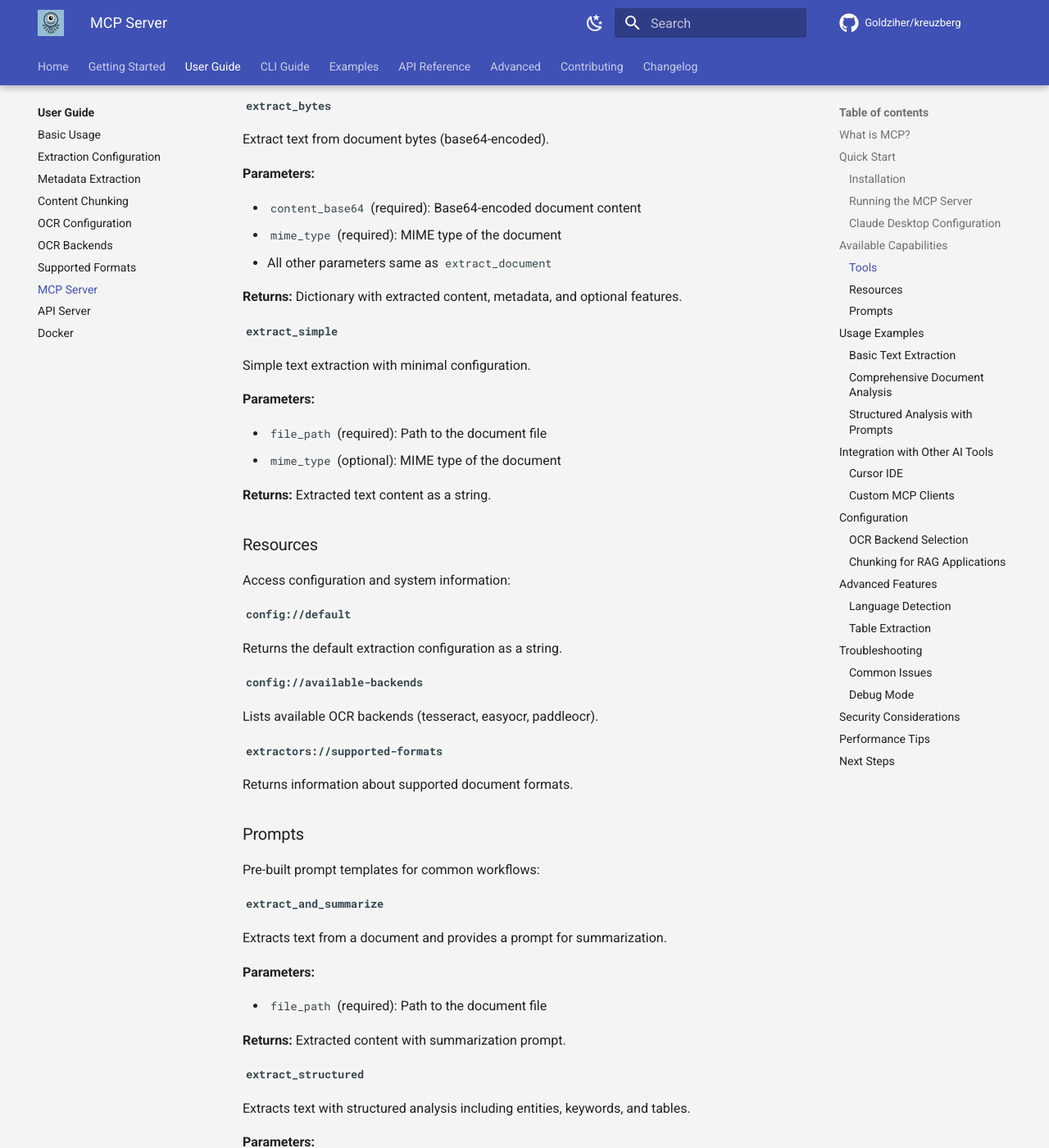
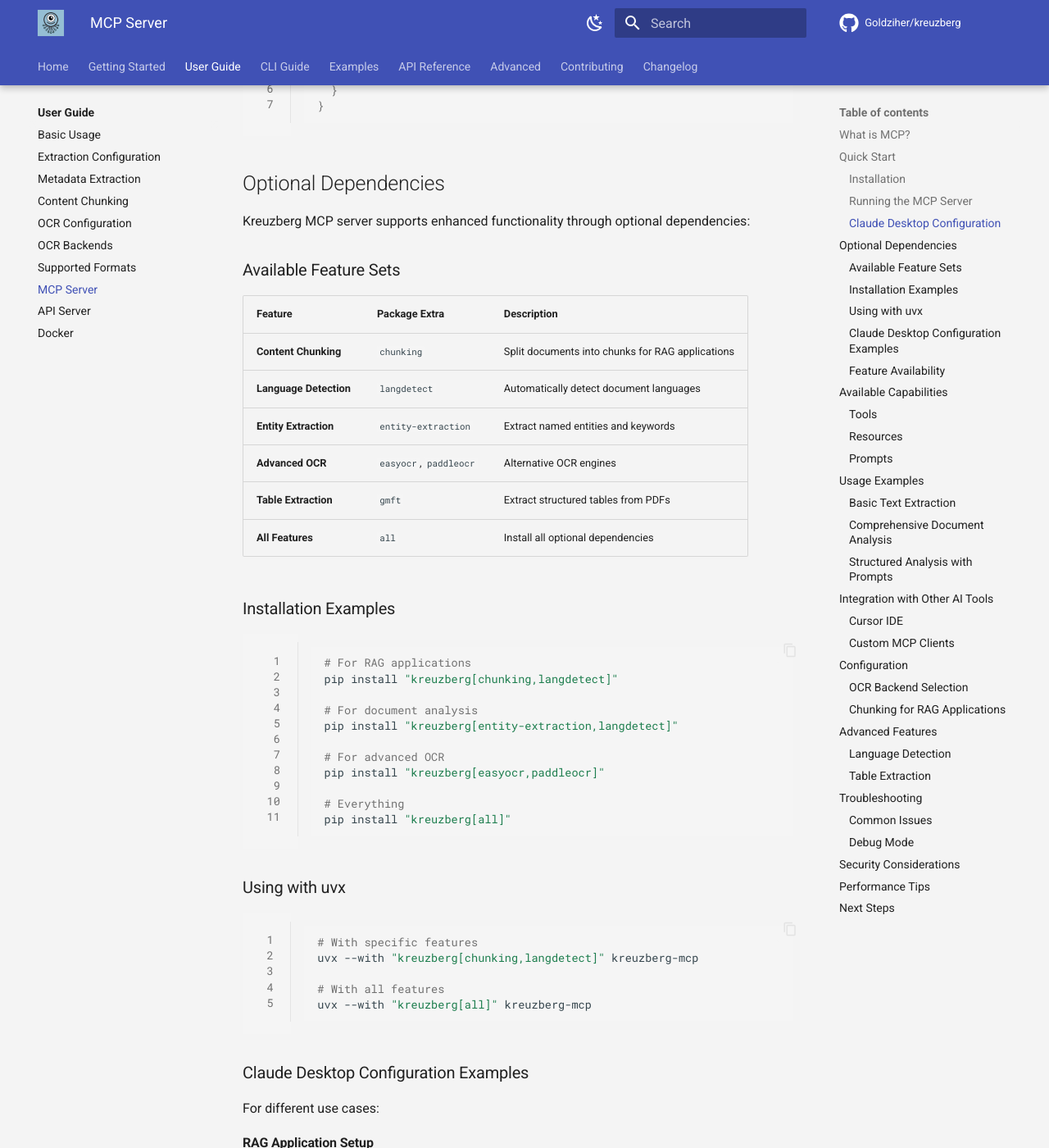
Before and after one commit to elevenday8-design/kreuzberg, an MkDocs documentation site: the page built from docs/user-guide/mcp-server.md, in a window 1280 px wide and 1400 px high, scrolled down 2098 px. Shown: the whole window at 82% size. Built offline with MkDocs 1.6.1 and Material for MkDocs 9.7.7, drawn with Linux system fonts in a browser that asks for light colours; comment, search, counter and statistics services are not loaded; the version menu is left out; some of the changed text lies outside the part shown.

Commit message:
docs: clarify MCP server configuration and optional dependencies
- Add detailed Claude Desktop configuration examples
- Document uvx usage with optional dependencies
- Add troubleshooting section for missing dependencies
- Show configuration examples for different use cases
- Explain feature availability without optional deps
- Add comparison with Playwright MCP setup

````diff
--- a/docs/user-guide/mcp-server.md
+++ b/docs/user-guide/mcp-server.md
@@ -14,20 +14,30 @@
 
 ### Installation
 
-The MCP server is included with the base Kreuzberg installation:
+The MCP server is included with the base Kreuzberg installation, but you may want to install optional features:
 
 ```bash
+# Basic installation (includes MCP server)
 pip install kreuzberg
+
+# With optional features for enhanced functionality
+pip install "kreuzberg[chunking,langdetect,entity-extraction]"
+
+# With all features
+pip install "kreuzberg[all]"
 ```
 
 ### Running the MCP Server
 
 ```bash
-# Direct execution
+# Direct execution (after pip install)
 kreuzberg-mcp
 
 # With uvx (recommended for Claude Desktop)
 uvx kreuzberg-mcp
+
+# With uvx and optional features
+uvx --with "kreuzberg[chunking,langdetect]" kreuzberg-mcp
 ```
 
 ### Claude Desktop Configuration
@@ -37,6 +47,7 @@
 **On macOS:** `~/Library/Application Support/Claude/claude_desktop_config.json`
 **On Windows:** `%APPDATA%\Claude\claude_desktop_config.json`
 
+#### Basic Configuration
 ```json
 {
   "mcpServers": {
@@ -47,6 +58,140 @@
   }
 }
 ```
+
+#### With Optional Features
+```json
+{
+  "mcpServers": {
+    "kreuzberg": {
+      "command": "uvx",
+      "args": ["--with", "kreuzberg[chunking,langdetect,entity-extraction]", "kreuzberg-mcp"]
+    }
+  }
+}
+```
+
+#### Alternative: Using Pre-installed Kreuzberg
+If you have Kreuzberg installed with pip:
+```json
+{
+  "mcpServers": {
+    "kreuzberg": {
+      "command": "kreuzberg-mcp"
+    }
+  }
+}
+```
+
+## Optional Dependencies
+
+Kreuzberg MCP server supports enhanced functionality through optional dependencies:
+
+### Available Feature Sets
+
+| Feature | Package Extra | Description |
+|---------|---------------|-------------|
+| **Content Chunking** | `chunking` | Split documents into chunks for RAG applications |
+| **Language Detection** | `langdetect` | Automatically detect document languages |
+| **Entity Extraction** | `entity-extraction` | Extract named entities and keywords |
+| **Advanced OCR** | `easyocr`, `paddleocr` | Alternative OCR engines |
+| **Table Extraction** | `gmft` | Extract structured tables from PDFs |
+| **All Features** | `all` | Install all optional dependencies |
+
+### Installation Examples
+
+```bash
+# For RAG applications
+pip install "kreuzberg[chunking,langdetect]"
+
+# For document analysis
+pip install "kreuzberg[entity-extraction,langdetect]"
+
+# For advanced OCR
+pip install "kreuzberg[easyocr,paddleocr]"
+
+# Everything
+pip install "kreuzberg[all]"
+```
+
+### Using with uvx
+
+```bash
+# With specific features
+uvx --with "kreuzberg[chunking,langdetect]" kreuzberg-mcp
+
+# With all features
+uvx --with "kreuzberg[all]" kreuzberg-mcp
+```
+
+### Claude Desktop Configuration Examples
+
+For different use cases:
+
+#### RAG Application Setup
+```json
+{
+  "mcpServers": {
+    "kreuzberg": {
+      "command": "uvx",
+      "args": ["--with", "kreuzberg[chunking,langdetect]", "kreuzberg-mcp"]
+    }
+  }
+}
+```
+
+#### Document Analysis Setup
+```json
+{
+  "mcpServers": {
+    "kreuzberg": {
+      "command": "uvx",
+      "args": ["--with", "kreuzberg[entity-extraction,langdetect,chunking]", "kreuzberg-mcp"]
+    }
+  }
+}
+```
+
+#### Advanced OCR Setup
+```json
+{
+  "mcpServers": {
+    "kreuzberg": {
+      "command": "uvx",
+      "args": ["--with", "kreuzberg[easyocr,paddleocr,gmft]", "kreuzberg-mcp"]
+    }
+  }
+}
+```
+
+#### Multiple MCP Servers
+```json
+{
+  "mcpServers": {
+    "playwright": {
+      "command": "npx",
+      "args": ["@playwright/mcp@latest"]
+    },
+    "kreuzberg": {
+      "command": "uvx",
+      "args": ["--with", "kreuzberg[all]", "kreuzberg-mcp"]
+    }
+  }
+}
+```
+
+### Feature Availability
+
+Without optional dependencies, certain features will be disabled:
+
+- **Chunking**: `chunk_content=True` will raise an error
+- **Language Detection**: `auto_detect_language=True` will be ignored
+- **Entity Extraction**: `extract_entities=True` will be ignored
+- **Keyword Extraction**: `extract_keywords=True` will be ignored
+- **Advanced OCR**: Only Tesseract will be available
+- **Table Extraction**: `extract_tables=True` will raise an error
+
+The MCP server will inform you when features are unavailable due to missing dependencies.
 
 ## Available Capabilities
 
@@ -322,6 +467,24 @@
     - Check file permissions
     - Ensure the document format is supported
 
+1. **Missing Optional Dependencies**
+
+    - **Chunking Error**: `MissingDependencyError: The package 'semantic-text-splitter' is required`
+      - Solution: `uvx --with "kreuzberg[chunking]" kreuzberg-mcp`
+    - **Language Detection Ignored**: No error, but `auto_detect_language=True` has no effect
+      - Solution: `uvx --with "kreuzberg[langdetect]" kreuzberg-mcp`
+    - **Entity/Keyword Extraction Ignored**: No error, but features return None
+      - Solution: `uvx --with "kreuzberg[entity-extraction]" kreuzberg-mcp`
+    - **Advanced OCR Unavailable**: `easyocr` or `paddleocr` backend not found
+      - Solution: `uvx --with "kreuzberg[easyocr,paddleocr]" kreuzberg-mcp`
+    - **Table Extraction Error**: `MissingDependencyError: The package 'gmft' is required`
+      - Solution: `uvx --with "kreuzberg[gmft]" kreuzberg-mcp`
+
+1. **uvx Command Not Found**
+
+    - Install uvx: `pip install uvx`
+    - Or use pip installation: `pip install "kreuzberg[all]"` then `kreuzberg-mcp`
+
 ### Debug Mode
 
 Run the MCP server with debug logging:
````
Also changed, not shown: README.md (+16 -0 lines).
